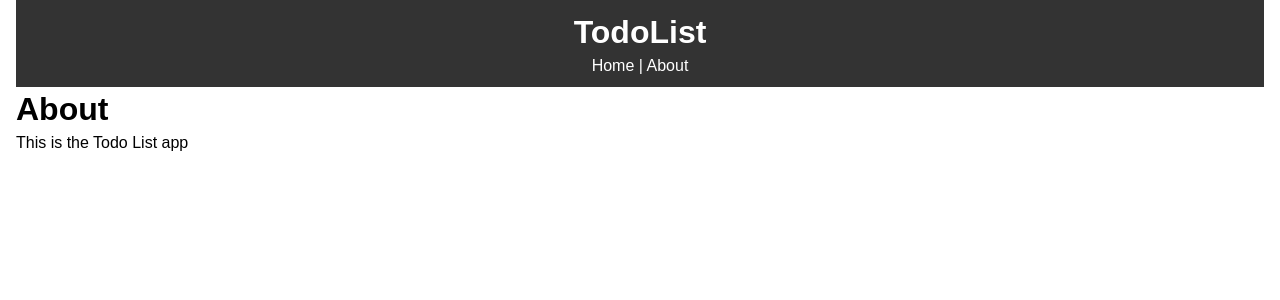
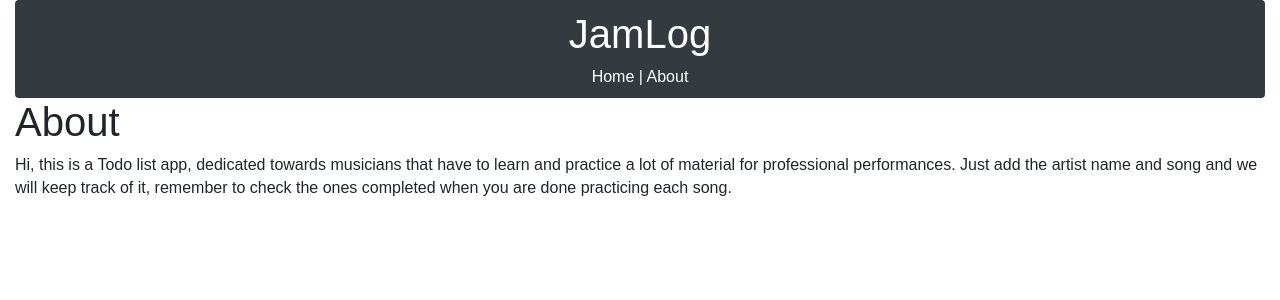
Before and after one commit to wesbragagt/todo_list, a React (Create React App) app in the folder reactapp/: page /about in a window 1280 px wide. Shown: the top 300 px of the page. Built offline with nearby package versions, Linux system fonts and the light colour scheme; no server answers.

Commit message:
edited about page

```diff
--- a/reactapp/package.json
+++ b/reactapp/package.json
@@ -4,8 +4,10 @@
   "private": true,
   "dependencies": {
     "axios": "^0.19.0",
+    "font-awesome": "^4.7.0",
     "react": "^16.8.6",
     "react-dom": "^16.8.6",
+    "react-fontawesome": "^1.6.1",
     "react-router-dom": "^5.0.0",
     "react-scripts": "3.0.1",
     "uuid": "^3.3.2"
--- a/reactapp/public/index.html
+++ b/reactapp/public/index.html
@@ -7,6 +7,10 @@
         <meta name="theme-color" content="#000000" />
         <link rel="manifest" href="%PUBLIC_URL%/manifest.json" />
         <title>Todo List</title>
+        <link
+            rel="stylesheet"
+            href="https://stackpath.bootstrapcdn.com/bootstrap/4.3.1/css/bootstrap.min.css"
+        />
     </head>
     <body>
         <noscript>You need to enable JavaScript to run this app.</noscript>
--- a/reactapp/src/App.css
+++ b/reactapp/src/App.css
@@ -4,8 +4,10 @@
     padding: 0;
   }
 
+  @import url('https://fonts.googleapis.com/css?family=Raleway|Roboto&display=swap');
   body {
-    font-family: Arial, Helvetica, sans-serif;
+    font-family: 'Roboto', sans-serif;
+    font-family: 'Raleway', sans-serif;
     line-height: 1.4;
   }
 
--- a/reactapp/src/App.js
+++ b/reactapp/src/App.js
@@ -21,7 +21,7 @@ class App extends Component {
 
     componentDidMount() {
         axios
-            .get("https://jsonplaceholder.typicode.com/todos?_limit=10")
+            .get("https://jsonplaceholder.typicode.com/todos?_limit=2")
             .then(response => {
                 this.setState({ todos: response.data });
             });
@@ -65,7 +65,7 @@ class App extends Component {
         return (
             <Router>
                 <div className="App">
-                    <div className="container">
+                    <div className="container-fluid">
                         <Header />
                         <Route
                             exact
--- a/reactapp/src/components/layout/Header.js
+++ b/reactapp/src/components/layout/Header.js
@@ -2,8 +2,9 @@ import React from "react";
 import { Link } from "react-router-dom";
 export default function Header() {
     return (
-        <header style={headerStyle}>
-            <h1>TodoList</h1>
+        <header className="bg-dark rounded" style={headerStyle}>
+            <h1>JamLog</h1>
+
             <Link style={linkStyle} to="/">
                 Home
             </Link>{" "}
@@ -16,7 +17,6 @@ export default function Header() {
 }
 
 const headerStyle = {
-    background: "#333",
     color: "#ffffff",
     textAlign: "center",
     padding: "10px"
--- a/reactapp/src/components/pages/About.js
+++ b/reactapp/src/components/pages/About.js
@@ -4,7 +4,13 @@ export default function About() {
     return (
         <React.Fragment>
             <h1>About</h1>
-            <p>This is the Todo List app</p>
+            <p>
+                Hi, this is a Todo list app, dedicated towards musicians that
+                have to learn and practice a lot of material for professional
+                performances. Just add the artist name and song and we will keep
+                track of it, remember to check the ones completed when you are
+                done practicing each song.
+            </p>
         </React.Fragment>
     );
 }
```
Also changed, not shown: 1 other file (tests, documents, lock files or other folders). Lines whose indentation alone changed are shown as unchanged.
